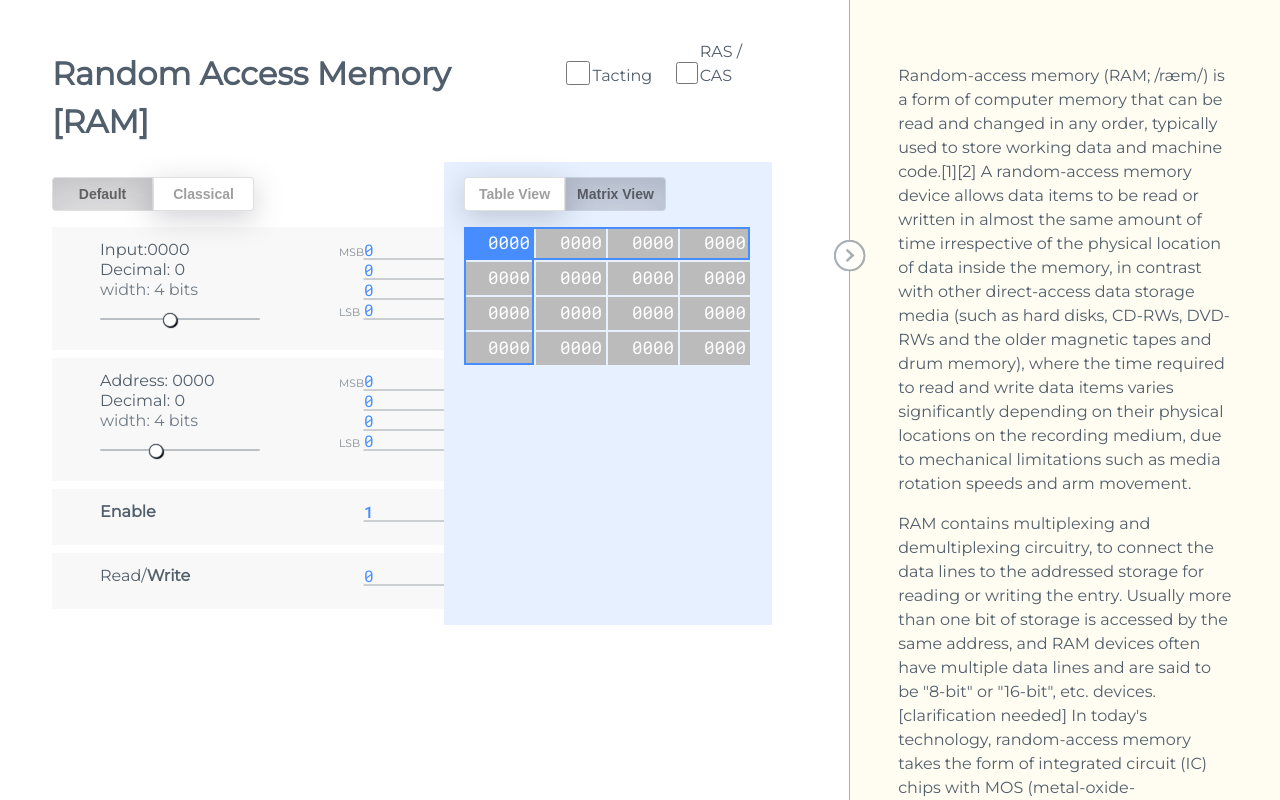
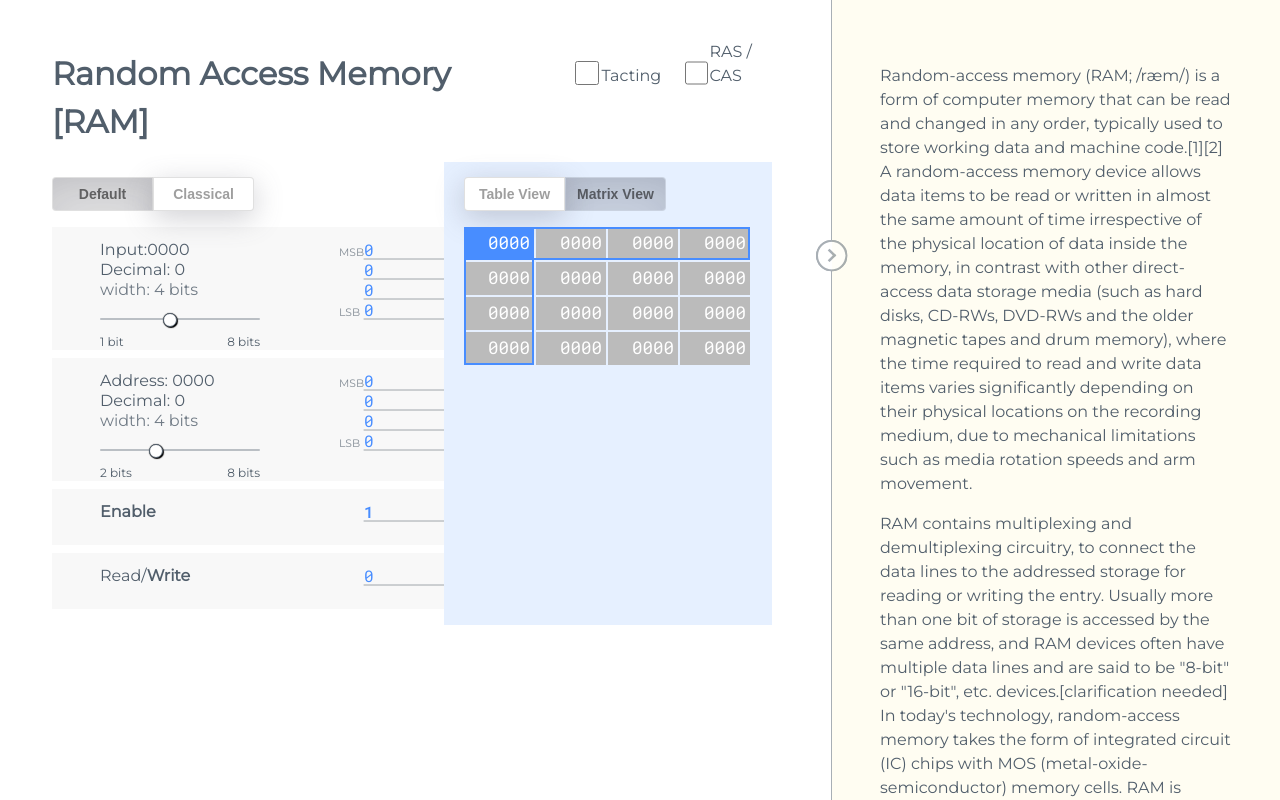
Before and after one commit to yarynakorduba/ram-viz-test, a React (Create React App) app: page / in a window 1280 px wide. Built offline with nearby package versions, Linux system fonts and the light colour scheme.

Commit message:
Add small fixes.

```diff
--- a/src/components/App/App.scss
+++ b/src/components/App/App.scss
@@ -1,5 +1,7 @@
 .App {
   background: var(--background-primary);
+  max-width: 100vw;
+  overflow: hidden;
 
   &__curtain {
     border-left: 1px solid var(--text-primary);
@@ -29,8 +31,8 @@
   &__content {
     display: flex;
     line-height: 1.5;
-    padding: 0 0 0 3.25rem;
     max-height: 100vh;
+    overflow: auto;
   }
 
   &__visualizationSettings {
@@ -40,6 +42,7 @@
     flex: 0 0 0;
     opacity: 0;
     max-height: auto;
+    height: auto;
     overflow-x: hidden;
     overflow-y: scroll;
     color: var(--text-primary);
@@ -57,9 +60,13 @@
     }
   }
   &__vizColumn {
-    flex: 0 0 calc(100% - 8rem);
+    flex: 0 0 calc(100% - 9.25rem - 1px);
     transition: flex 0.5s ease-out;
     max-height: 100vh;
+    overflow: scroll;
+    direction: rtl;
+    text-align: left;
+    padding: 0 0 0 3.25rem;
 
     &_halfSize {
       flex: 0 1 calc(65% - 2rem);
@@ -71,5 +78,6 @@
     position: sticky;
     top: 0;
     right: 0;
+    direction: initial;
   }
 }
--- a/src/components/Memory/Memory.scss
+++ b/src/components/Memory/Memory.scss
@@ -6,7 +6,7 @@
 
   &__memoryContainer {
     max-width: 402px;
-    max-height: 572px;
+    max-height: 472px;
     overflow: scroll;
   }
 
--- a/src/components/MemoryControls/AddressControls.js
+++ b/src/components/MemoryControls/AddressControls.js
@@ -49,6 +49,7 @@ export const AddressControls = () => {
         <div>Address: {addressPins}</div>
         <div>Decimal: {parseInt(addressPins, 2)}</div>
         <div className={b("bitsWidth")}>width: {addressLength} bits</div>
+        <div className={b("rangeWrapper", ["address"])}>
           <input
             name="addressLength"
             type="range"
@@ -58,6 +59,7 @@ export const AddressControls = () => {
             defaultValue={addressLength}
             onInput={handleInputAddressLength}
           />
+        </div>
       </label>
       <div className={b("addressPins")}>
         {!isRasCasEnabled && <Pins binaryData={addressPins} setBinaryData={handleSetAddress} />}
--- a/src/components/MemoryControls/DataControls.js
+++ b/src/components/MemoryControls/DataControls.js
@@ -1,5 +1,6 @@
 import React from "react";
 import { useSelector } from "react-redux";
+
 import { useAction } from "../../hooks/reactRedux.hks";
 import { setPinsTypeWidth, setPins } from "../../redux/actions";
 import { selectData, selectDataWidth, selectMemoryMode } from "../../redux/reducers/pinsInfo.red";
@@ -32,6 +33,7 @@ const DataControls = () => {
         </div>
         <div>Decimal: {parseInt(datum, 2)}</div>
         <div className={b("bitsWidth")}>width: {dataLength} bits</div>
+        <div className={b("rangeWrapper", ["data"])}>
           <input
             name="dataLength"
             type="range"
@@ -40,6 +42,7 @@ const DataControls = () => {
             defaultValue={dataLength}
             onInput={handleInputDataLength}
           />
+        </div>
       </label>
       <Pins binaryData={datum} setBinaryData={setDatum} isDisabled={memoryMode === MEMORY_MODE.READ} />
     </div>
--- a/src/components/MemoryControls/MemoryControls.scss
+++ b/src/components/MemoryControls/MemoryControls.scss
@@ -109,4 +109,30 @@
     display: block;
     padding: 15px 0 1rem 0;
   }
+
+  &__rangeWrapper {
+    position: relative;
+    font-size: 0.75rem;
+    &_data {
+      &:before {
+        content: "1 bit";
+      }
+    }
+    &_address {
+      &:before {
+        content: "2 bits";
+      }
+    }
+    &:before {
+      position: absolute;
+      left: 0px;
+      top: 32px;
+    }
+    &:after {
+      content: "8 bits";
+      position: absolute;
+      right: 0px;
+      top: 32px;
+    }
+  }
 }
```
Lines whose indentation alone changed are shown as unchanged.
